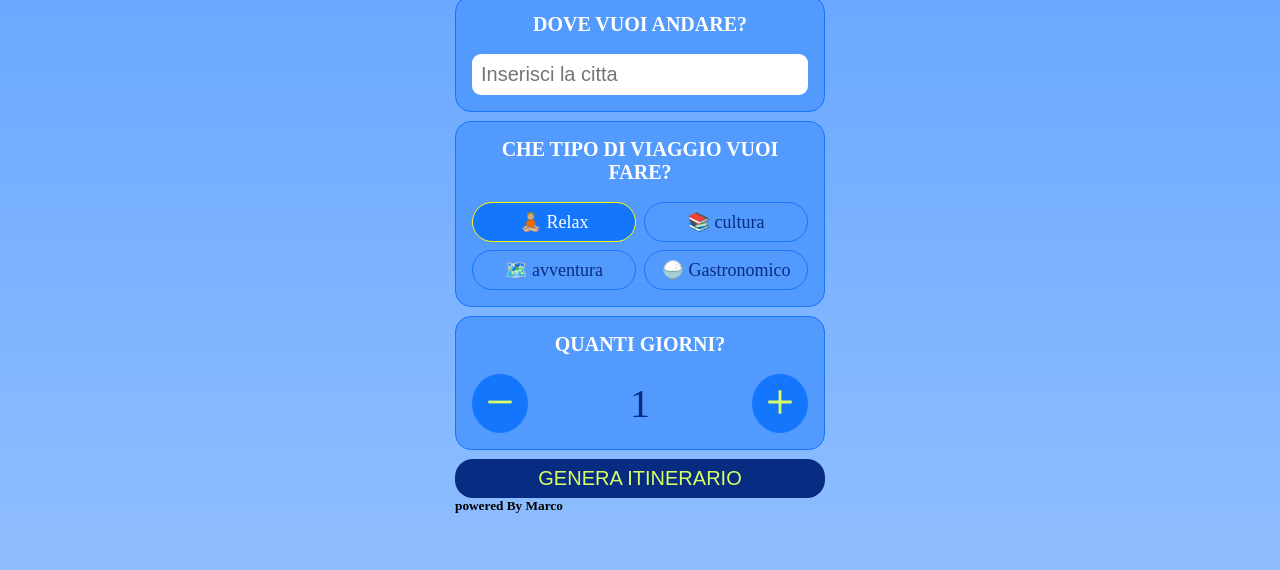
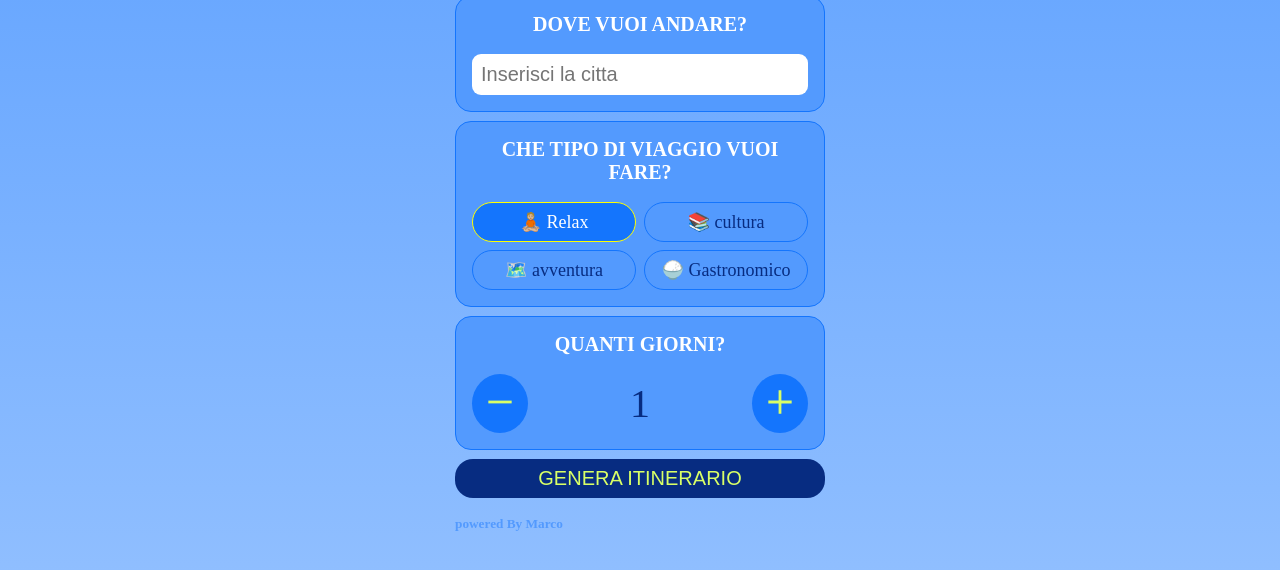
Before and after one commit to maxcaut/Travel-Planner, a plain HTML site: page index.html in a window 1280 px wide. Shown: the part 158-728 px from the top of the page. Drawn offline with Linux system fonts and the light colour scheme.

Commit message:
Update style.css

```diff
--- a/style.css
+++ b/style.css
@@ -153,3 +153,7 @@ scale: 1.1;
     }
     /* / Result Screen */
     /* / Result Screen */
+.autore{
+    color: #539afe;
+    margin-top: 18px;
+}
```
